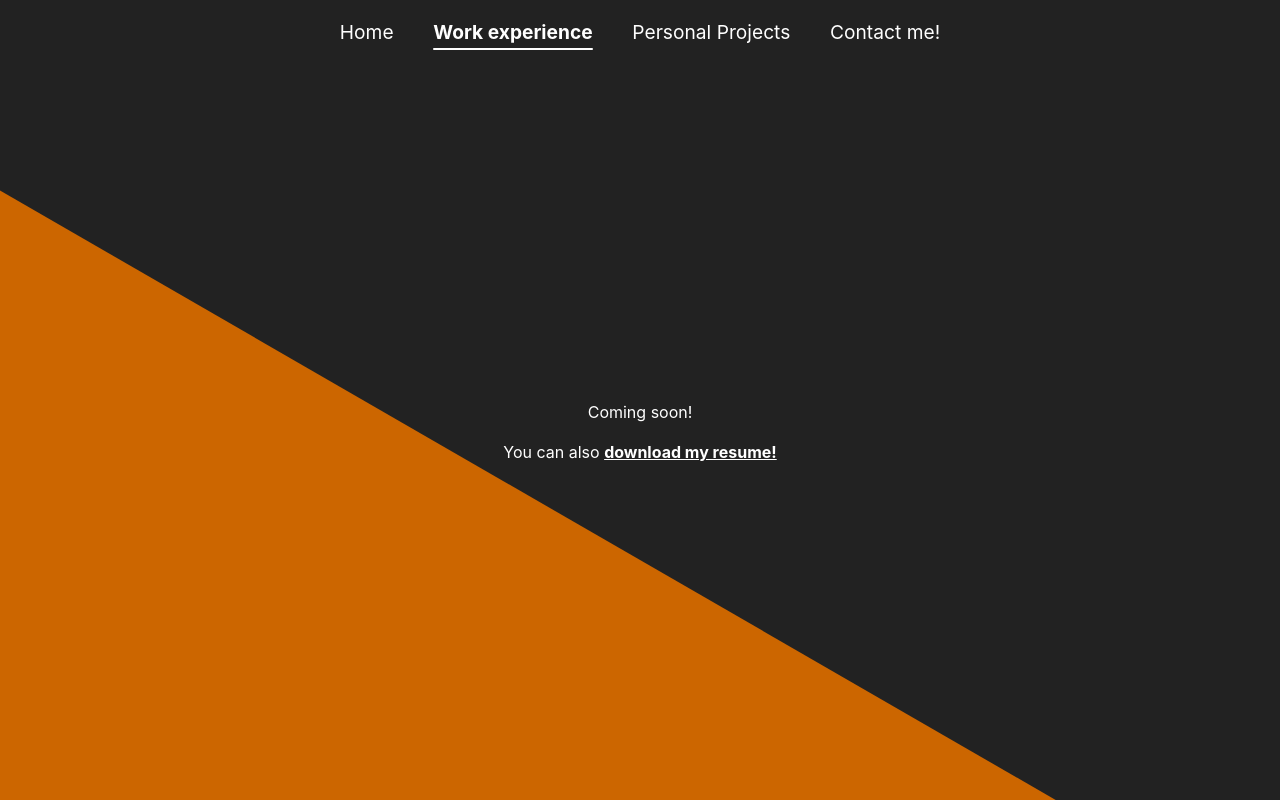
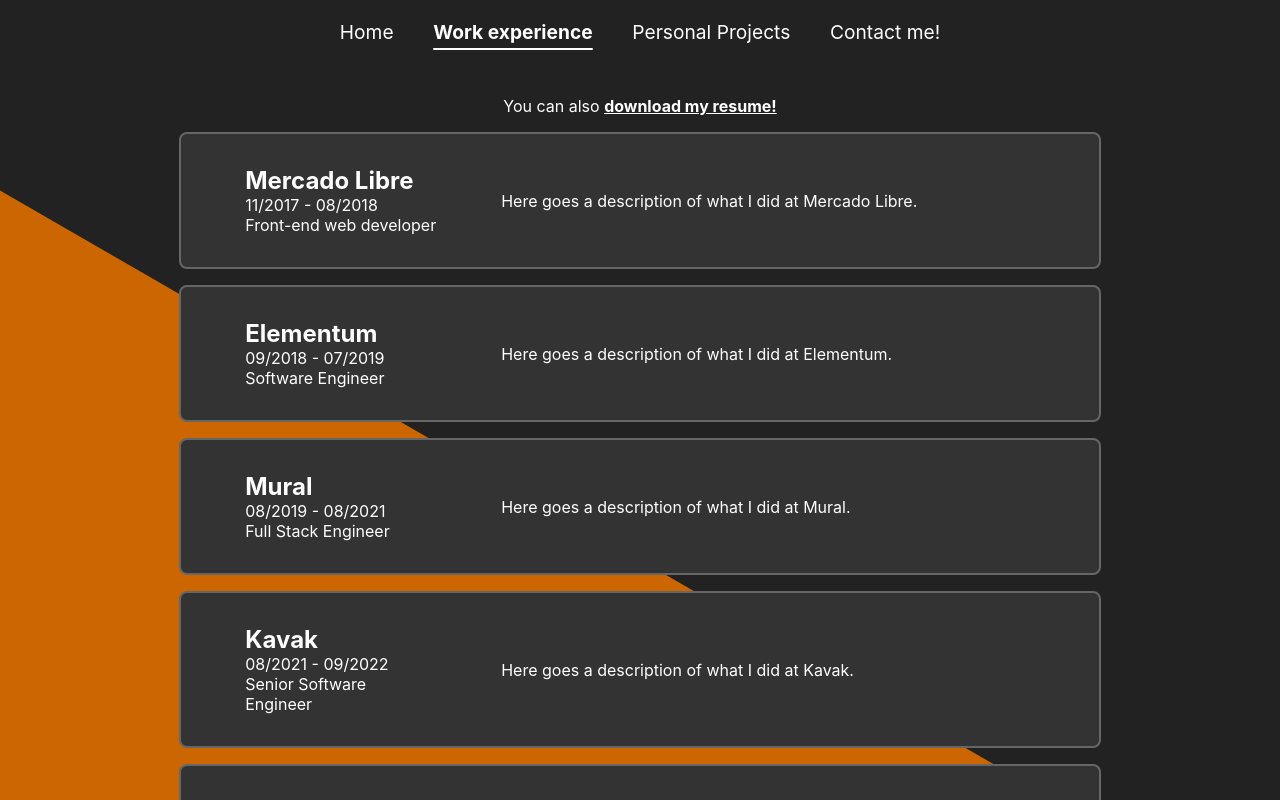
Before and after one commit to joka828/portfolio, a Next.js app: page /work in a window 1280 px wide. Built offline with nearby package versions, Linux system fonts and the light colour scheme.

Commit message:
add work experience structure

```diff
--- a/pages/work/index.tsx
+++ b/pages/work/index.tsx
@@ -1,4 +1,5 @@
 import type { NextPage } from "next";
+import Head from "next/head";
 
 import { downloadCVTracking } from "../../helpers/trackings";
 import styles from "../../styles/Work.module.css";
@@ -6,18 +7,15 @@
 const Work: NextPage = () => {
   return (
     <>
-      {/* <Head>
-        <title>Joaquin Candalaft&apos;s portfolio</title>
-        <meta name="description" content="Joaquin Candalaft&apos;s portfolio" />
-        <meta name="keywords" content="Joaquin, Candalaft, portfolio, linkedin, developer" />
-        <meta name="author" content="Joaquin Candalaft" />
-        <meta property="og:image" content="https://joaquincandalaft.com/avatar.jpg" />
-        <link rel="icon" href="/favicon.ico" />
-      </Head> */}
+      <Head>
+        <title>Joaquin Candalaft&apos;s work experience</title>
+        <meta
+          name="description"
+          content="Joaquin Candalaft's work experience"
+        />
+      </Head>
 
       <main className={styles.main}>
-        <span>Coming soon!</span>
-        <br />
         <div>
           You can also{" "}
           <a
@@ -29,6 +27,58 @@
             <b className={styles.resumeLink}>download my resume!</b>
           </a>
         </div>
+        <div className={styles.content}>
+          <div className={styles.section}>
+            <div className={styles.titleColumn}>
+              <h2>Mercado Libre</h2>
+              <span>11/2017 - 08/2018</span>
+              <span>Front-end web developer</span>
+            </div>
+            <span className={styles.sectionText}>
+              Here goes a description of what I did at Mercado Libre.
+            </span>
+          </div>
+          <div className={styles.section}>
+            <div className={styles.titleColumn}>
+              <h2>Elementum</h2>
+              <span>09/2018 - 07/2019</span>
+              <span>Software Engineer</span>
+            </div>
+            <span className={styles.sectionText}>
+              Here goes a description of what I did at Elementum.
+            </span>
+          </div>
+          <div className={styles.section}>
+            <div className={styles.titleColumn}>
+              <h2>Mural</h2>
+              <span>08/2019 - 08/2021</span>
+              <span>Full Stack Engineer</span>
+            </div>
+            <span className={styles.sectionText}>
+              Here goes a description of what I did at Mural.
+            </span>
+          </div>
+          <div className={styles.section}>
+            <div className={styles.titleColumn}>
+              <h2>Kavak</h2>
+              <span>08/2021 - 09/2022</span>
+              <span>Senior Software Engineer</span>
+            </div>
+            <span className={styles.sectionText}>
+              Here goes a description of what I did at Kavak.
+            </span>
+          </div>
+          <div className={styles.section}>
+            <div className={styles.titleColumn}>
+              <h2>Pauca</h2>
+              <span>11/2022 - 05/2024</span>
+              <span>Senior Software Engineer</span>
+            </div>
+            <span className={styles.sectionText}>
+              Here goes a description of what I did at Pauca.
+            </span>
+          </div>
+        </div>
       </main>
     </>
   );
--- a/styles/Dashboard.module.css
+++ b/styles/Dashboard.module.css
@@ -36,6 +36,10 @@
   font-size: 1.5rem;
   flex-grow: 2;
   flex-shrink: 2;
+}
+
+.resumeLink {
+  text-decoration: underline;
 }
 
 .socials {
--- a/styles/Work.module.css
+++ b/styles/Work.module.css
@@ -1,16 +1,64 @@
 .main {
-  flex: 1;
   display: flex;
   flex-direction: column;
-  justify-content: center;
   align-items: center;
+  justify-content: flex-start;
+  overflow-y: auto;
+  position: relative;
 }
 
 .resumeLink {
   text-decoration: underline;
 }
 
+.content {
+  display: flex;
+  flex-direction: column;
+  align-items: center;
+
+  gap: 1rem;
+
+  margin-top: 1rem;
+  width: 80%;
+}
+
+.section {
+  display: flex;
+  flex-direction: row;
+  align-items: center;
+  justify-content: flex-start;
+  width: 100%;
+  max-height: 50%;
+  flex-wrap: wrap;
+
+  padding: 2rem 4rem;
+  gap: 4rem;
+
+  border: 2px solid #666;
+  border-radius: 0.5rem;
+  background-color: #333;
+}
+
+.titleColumn {
+  display: flex;
+  flex-direction: column;
+  justify-content: center;
+
+  width: 12rem;
+}
+
 @media screen and (max-width: 1024px), screen and (max-height: 700px) {
+  .section {
+    flex-direction: column;
+    align-items: center;
+    justify-content: center;
+    padding: 2rem 1rem;
+    gap: 1rem;
+  }
+
+  .titleColumn {
+    align-items: center;
+  }
 }
 
 @media screen and (max-width: 768px) {
--- a/styles/globals.css
+++ b/styles/globals.css
@@ -2,24 +2,20 @@
 body {
   padding: 0;
   margin: 0;
-  font-family:
-    -apple-system,
-    BlinkMacSystemFont,
-    Segoe UI,
-    Roboto,
-    Oxygen,
-    Ubuntu,
-    Cantarell,
-    Fira Sans,
-    Droid Sans,
-    Helvetica Neue,
-    sans-serif;
+  font-family: -apple-system, BlinkMacSystemFont, Segoe UI, Roboto, Oxygen,
+    Ubuntu, Cantarell, Fira Sans, Droid Sans, Helvetica Neue, sans-serif;
 
   color: #fff;
   background-color: #222;
   height: 100%;
   width: 100%;
   overflow: hidden;
+}
+
+h1,
+h2,
+h3 {
+  margin: 0;
 }
 
 a {
```
Also changed, not shown: pages/index.tsx (+19 -2 lines).
